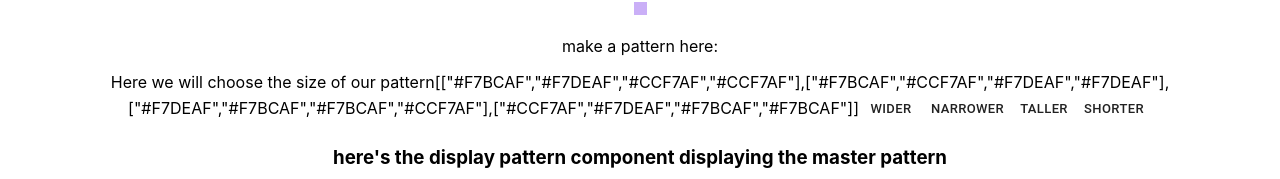
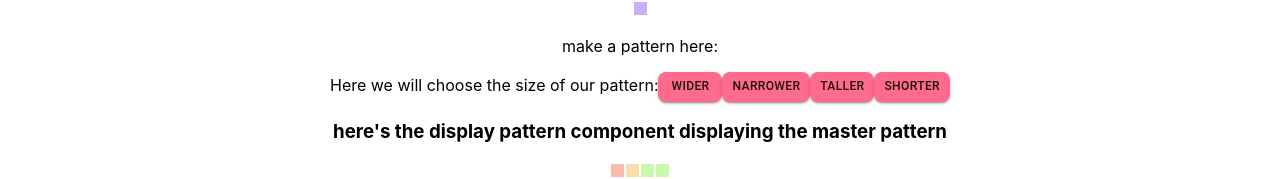
Before and after one commit to kajakali/nonogram, a React (Create React App) app: page / in a window 1280 px wide. Shown: the part 413-592 px from the top of the page. Built offline with nearby package versions, Linux system fonts and the light colour scheme; no server answers.

Commit message:
array size changing buttons made small

```diff
--- a/src/components/ChooseArraySize/ChooseArraySize.js
+++ b/src/components/ChooseArraySize/ChooseArraySize.js
@@ -4,12 +4,11 @@ import Button from '@material-ui/core/Button';
 function ChooseArraySize(props) {
     return(
         <p>
-            Here we will choose the size of our pattern
-            {JSON.stringify(props.patternArray)}
-            <Button onClick={() => props.changeArraySize('wider')}>wider</Button>
-            <Button onClick={() => props.changeArraySize('narrower')}>narrower</Button>
-            <Button onClick={() => props.changeArraySize('taller')}>taller</Button>
-            <Button onClick={() => props.changeArraySize('shorter')}>shorter</Button>
+            Here we will choose the size of our pattern:
+            <Button size="small" variant="contained" color="primary" onClick={() => props.changeArraySize('wider')}>wider</Button>
+            <Button size="small" variant="contained" color="primary" onClick={() => props.changeArraySize('narrower')}>narrower</Button>
+            <Button size="small" variant="contained" color="primary" onClick={() => props.changeArraySize('taller')}>taller</Button>
+            <Button size="small" variant="contained" color="primary" onClick={() => props.changeArraySize('shorter')}>shorter</Button>
         </p>
     )
 }
```
